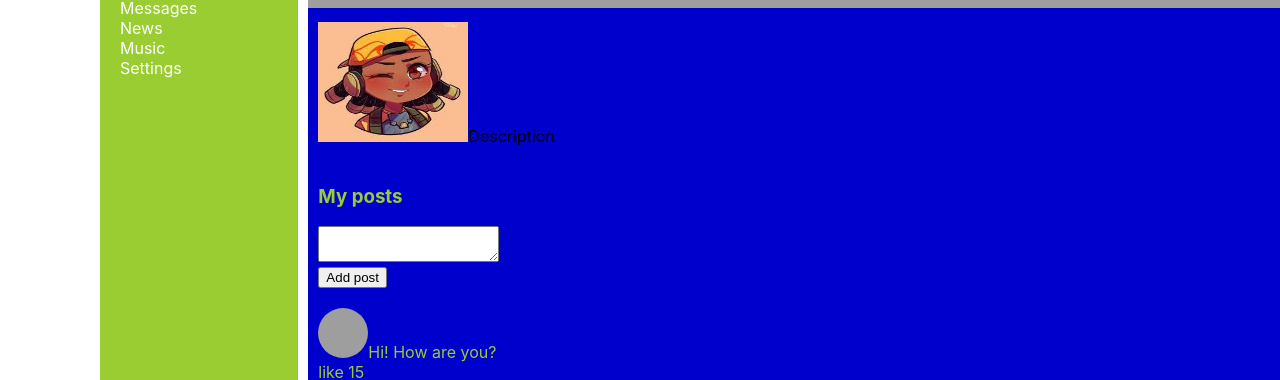
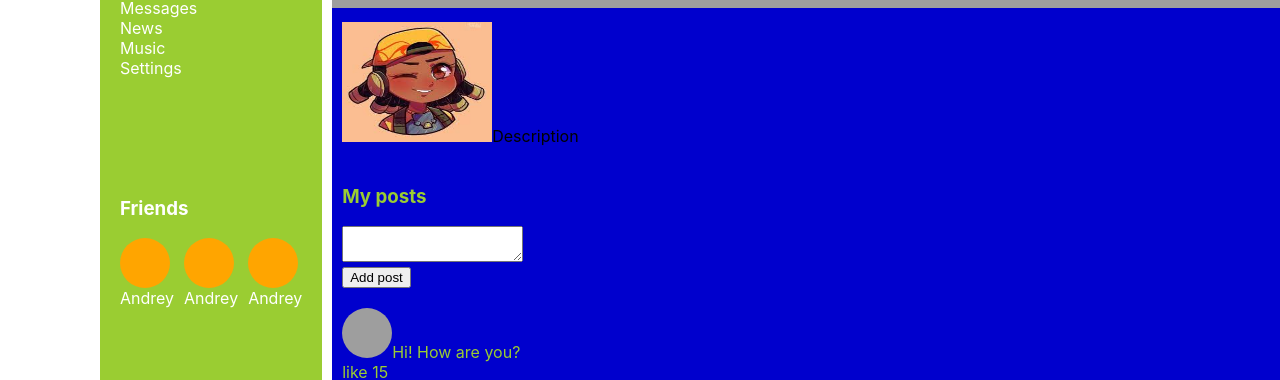
Before and after one commit to Alsu32/social-network, a React (Create React App) app: page /profile in a window 1280 px wide. Shown: the part 132-512 px from the top of the page. Built offline with nearby package versions, Linux system fonts and the light colour scheme; grey boxes are pictures that could not be loaded.

Commit message:
Lesson 29

```diff
--- a/src/App.tsx
+++ b/src/App.tsx
@@ -3,18 +3,36 @@ import './App.css';
 import Header from "./components/Header/Header";
 import Navbar from "./components/Navbar/Navbar";
 import Profile from "./components/Profile/Profile";
-import Dialogs, {DialogsPropsType} from "./components/Dialogs/Dialogs";
+import Dialogs from "./components/Dialogs/Dialogs";
 import {BrowserRouter, Route} from "react-router-dom";
 import News from "./components/News/News";
 import Music from "./components/Music/Music";
 import Settings from "./components/Setting/Settings";
-import {PostsPropsType} from "./components/Profile/My posts/MyPosts";
+import {PostType} from "./components/Profile/My posts/MyPosts";
+import {PropsDialogType} from "./components/Dialogs/Dialog/Dialog";
+import {MessagePropsType} from "./components/Dialogs/Message/Message";
+import Friends from "./components/Friends/Friends";
+
 
 type AppPropsType = {
-    postsData: any
-    dialogsData:any
-    messageData:any
+    states: StatePropsType
 }
+
+export type StatePropsType = {
+    profilePage: ProfilePagePropsType
+    messagesPage: MessagesPagePropsType
+}
+
+export type ProfilePagePropsType = {
+    postsData: Array<PostType>
+}
+
+export type MessagesPagePropsType = {
+    dialogsData: Array<PropsDialogType>
+    messageData: Array<MessagePropsType>
+}
+
+
 
 function App(props:AppPropsType) {
 
@@ -24,8 +42,8 @@ function App(props:AppPropsType) {
         <Header/>
         <Navbar/>
         <div className='app-wrapper-content'>
-            <Route path="/profile" render={()=><Profile postsData={props.postsData}/>}/>
-            <Route path="/dialogs" render={()=><Dialogs messageData={props.messageData} dialogsData={props.dialogsData}/>}/>
+            <Route path="/profile" render={()=><Profile stateProfilePage={props.states.profilePage}/>}/>
+            <Route path="/dialogs" render={()=><Dialogs stateMessagesPage={props.states.messagesPage}/>}/>
             <Route path="/news" render={()=><News/>}/>
             <Route path="/music" render={()=><Music/>}/>
             <Route path="/settings" render={()=><Settings/>}/>
--- /dev/null
+++ b/src/Redux/state.js
@@ -0,0 +1,31 @@
+let state = {
+
+    profilePage: {
+        postsData:
+            [
+                {id: 1, post: 'Hi! How are you?', likeCount: 15},
+                {id: 2, post: 'It`s my first post', likeCount: 25}
+            ]
+    },
+    messagesPage: {
+        dialogsData:
+            [
+                {id: 1, name: 'Anna'},
+                {id: 2, name: 'Denis'},
+                {id: 3, name: 'Mary'},
+                {id: 4, name: 'Nik'},
+                {id: 5, name: 'Sofia'}
+            ],
+        messageData:
+            [
+                {id: 1, message: 'Hi!'},
+                {id: 2, message: 'How about meeting?'},
+                {id: 3, message: "'It's good idea!"},
+                {id: 4, message: 'I am free on Saturday:)'}
+            ]
+    }
+
+
+}
+
+export default state;
--- a/src/components/Dialogs/Dialog/Dialog.tsx
+++ b/src/components/Dialogs/Dialog/Dialog.tsx
@@ -5,7 +5,7 @@ import {NavLink} from "react-router-dom";
 
 export type PropsDialogType = {
     name: string
-    id: any
+    id: number
 }
 
 
--- a/src/components/Dialogs/Dialogs.tsx
+++ b/src/components/Dialogs/Dialogs.tsx
@@ -2,16 +2,16 @@ import React from 'react';
 import classes from './Dialogs.module.css';
 import Dialog, {PropsDialogType} from "./Dialog/Dialog";
 import Message, {MessagePropsType} from "./Message/Message";
+import {MessagesPagePropsType, ProfilePagePropsType} from "../../App";
 
-export type DialogsPropsType = {
-    dialogsData: Array<PropsDialogType>
-    messageData: Array<MessagePropsType>
+type stateProfilePage = {
+    stateMessagesPage: MessagesPagePropsType
 }
 
-function Dialogs(props:DialogsPropsType) {
+function Dialogs(props:stateProfilePage) {
 
-    const dialogsItem = props.dialogsData.map(dialog=><Dialog name={dialog.name} id={dialog.id}/>)
-    const massegesElement = props.messageData.map(message=><Message message={message.message}/>)
+    const dialogsItem = props.stateMessagesPage.dialogsData.map(dialog=><Dialog name={dialog.name} id={dialog.id}/>)
+    const massegesElement = props.stateMessagesPage.messageData.map(message=><Message message={message.message}/>)
 
     return (
         <div className={classes.dialogs}>
--- /dev/null
+++ b/src/components/Friends/Friends.module.css
@@ -0,0 +1,25 @@
+.friends {
+    padding-top: 100px;
+}
+
+.title {
+    color: #ffffff;
+}
+
+.friendList {
+    display: grid;
+    grid-template-areas: "friend friend friend";
+    grid-template-rows: 1fr;
+    grid-auto-columns: 3fr;
+    grid-gap: 10px;
+    color: #ffffff;
+
+}
+
+
+.circle {
+    width: 50px;
+    height: 50px;
+    border-radius: 25px;
+    background: orange;
+}
--- /dev/null
+++ b/src/components/Friends/Friends.tsx
@@ -0,0 +1,27 @@
+import React from 'react';
+import styles from "./Friends.module.css";
+
+const Friends = () => {
+
+    return (
+        <div className={styles.friends}>
+            <h3 className={styles.title}>Friends</h3>
+            <div className={styles.friendList}>
+                <div className={styles.friend}>
+                    <div className={styles.circle}></div>
+                    <span>Andrey</span>
+                </div>
+                <div className={styles.friend}>
+                    <div className={styles.circle}></div>
+                    <span>Andrey</span>
+                </div>
+                <div className={styles.friend}>
+                    <div className={styles.circle}></div>
+                    <span>Andrey</span>
+                </div>
+            </div>
+        </div>
+    );
+}
+
+export default Friends;
--- a/src/components/Navbar/Navbar.tsx
+++ b/src/components/Navbar/Navbar.tsx
@@ -1,6 +1,7 @@
 import React from 'react';
 import classes from './Navbar.module.css';
 import {NavLink} from "react-router-dom";
+import Friends from "../Friends/Friends";
 
 function Navbar() {
     return(
@@ -10,6 +11,7 @@ function Navbar() {
             <div className={classes.item}><NavLink to='/news' activeClassName={classes.active}>News</NavLink></div>
             <div className={classes.item}><NavLink to='/music' activeClassName={classes.active}>Music</NavLink></div>
             <div className={classes.item}><NavLink to='/settings' activeClassName={classes.active}>Settings</NavLink></div>
+            <Friends />
         </nav>
     );
 }
--- a/src/components/Profile/My posts/MyPosts.tsx
+++ b/src/components/Profile/My posts/MyPosts.tsx
@@ -6,15 +6,15 @@ export type PostsPropsType = {
     postsData: Array<PostType>
 }
 
-type PostType = {
-    id: number
+export type PostType = {
+    id?: number
     likeCount:number
     post:string
 }
 
 function MyPosts(props:PostsPropsType) {
 
-    const postElements = props.postsData.map(post => <Post message={post.post} likeCount={post.likeCount}/>)
+    const postElements = props.postsData.map(p => <Post post={p.post} likeCount={p.likeCount}/>)
 
 
     return (
--- a/src/components/Profile/My posts/Post/Post.tsx
+++ b/src/components/Profile/My posts/Post/Post.tsx
@@ -1,15 +1,13 @@
 import React from 'react';
 import classes from './Post.module.css';
+import {PostType} from "../MyPosts";
 
-type propsType = {
-    message: string
-    likeCount: number
-}
-function Post(props: propsType) {
+
+function Post(props: PostType) {
     return(
         <div className={`${classes.item}`}>
             <img src='https://encrypted-tbn0.gstatic.com/images?q=tbn:ANd9GcT1x0NMouR9cfq-Z-zgSckOHAaalK1ylAl1zA&usqp=CAU'/>
-            {props.message}
+            {props.post}
             <div><span>like {props.likeCount}</span></div>
         </div>
 
--- a/src/components/Profile/Profile.tsx
+++ b/src/components/Profile/Profile.tsx
@@ -2,14 +2,18 @@ import React from 'react';
 import classes from './Profile.module.css';
 import MyPosts, {PostsPropsType} from "./My posts/MyPosts";
 import ProfileInfo from "./ProfileInfo/ProfileInfo";
+import {ProfilePagePropsType} from "../../App";
 
+type stateProfilePage = {
+    stateProfilePage: ProfilePagePropsType
+}
 
-function Profile(props:PostsPropsType) {
+function Profile(props:stateProfilePage) {
 
     return(
         <main className={classes.content}>
             <ProfileInfo/>
-            <MyPosts postsData={props.postsData}/>
+            <MyPosts postsData={props.stateProfilePage.postsData}/>
         </main>
     );
 }
--- a/src/index.tsx
+++ b/src/index.tsx
@@ -2,12 +2,10 @@ import React from 'react';
 import ReactDOM from 'react-dom';
 import './index.css';
 import App from './App';
+import state from "./Redux/state";
 
-const postsData = [{id:1, post: 'Hi! How are you?', likeCount: 15}, {id:2, post: 'It`s my first post', likeCount: 25}]
-let dialogsData = [{id: 1,name: 'Anna'}, {id: 2, name: 'Denis'}, {id: 3, name: 'Mary'}, {id: 4,name: 'Nik'},  { d: 5, name: 'Sofia'}]
-let messageData = [{id: 1,message: 'Hi!'}, {id: 2, message: 'How about meeting?'}, {id: 3, message: "'It's good idea!"}, {id: 4,message: 'I am free on Saturday:)'}]
 
 ReactDOM.render(
-    <App postsData={postsData} dialogsData={dialogsData} messageData={messageData}/>,
+    <App states={state}/>,
   document.getElementById('root')
 );
```
